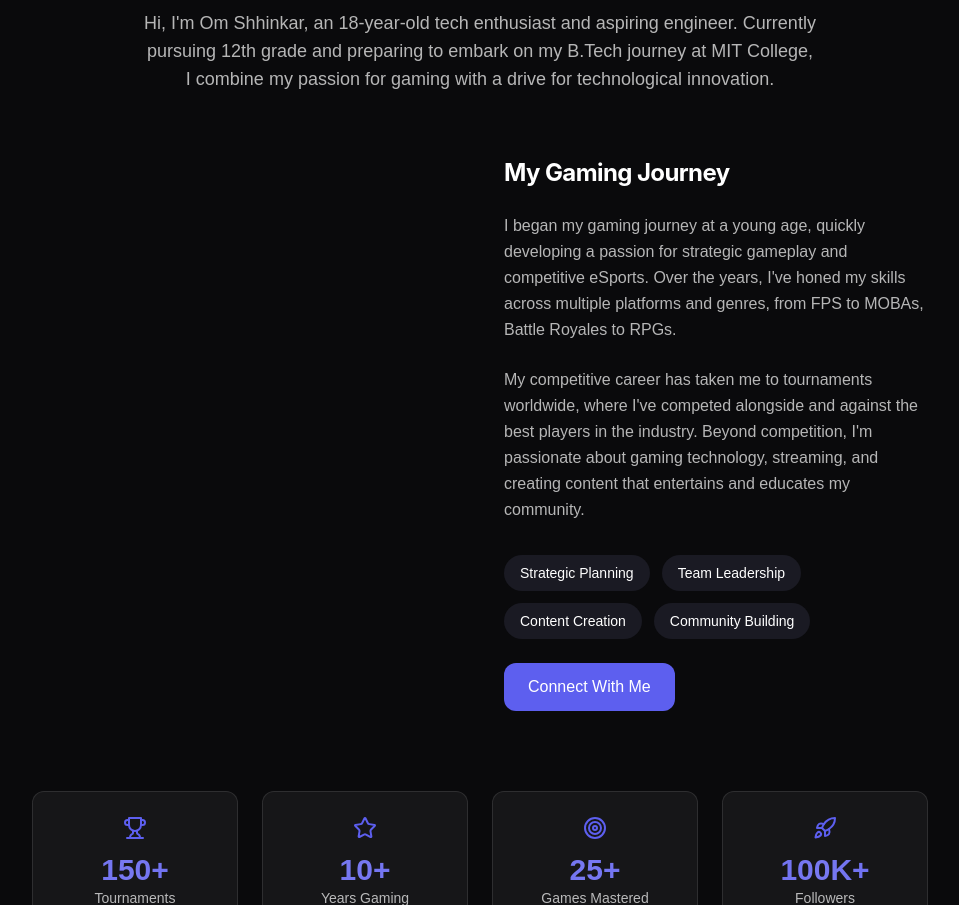
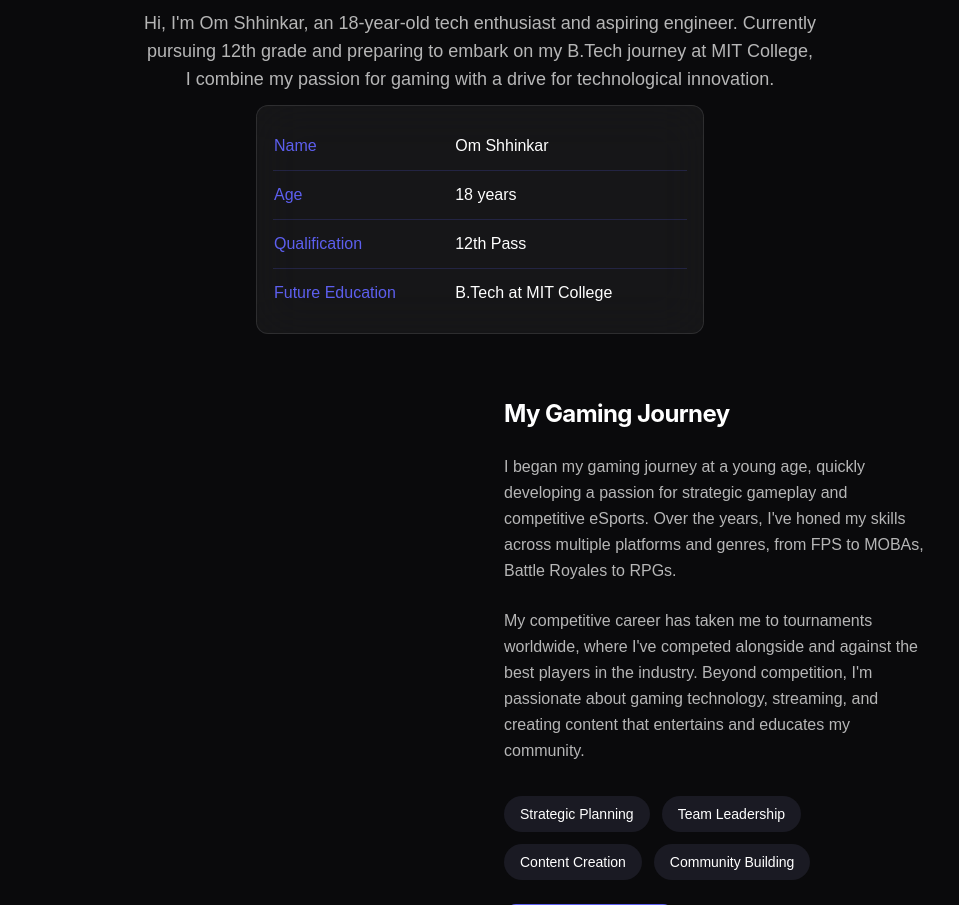
Before and after one commit to Om-Shinkar/gamerfolio-quest, a React (Vite) app: page / in a window 1280 px wide. Shown: the part 959-1864 px from the top of the page, without its empty margins (160-1119 px from the left). Built offline with nearby package versions, Linux system fonts and the light colour scheme; a web font is replaced by a local one.

Commit message:
Add introduction in About section
Add introduction as name: om shhinkar, age: 18 years, qualification: 12th pass and heading towards B.Tech from MIT college. in about session of this portfolio and make it into table format

```diff
--- a/src/components/About.tsx
+++ b/src/components/About.tsx
@@ -36,6 +36,30 @@ const About = () => {
           <p className="text-lg text-white/70 max-w-2xl mx-auto">
             Hi, I'm Om Shhinkar, an 18-year-old tech enthusiast and aspiring engineer. Currently pursuing 12th grade and preparing to embark on my B.Tech journey at MIT College, I combine my passion for gaming with a drive for technological innovation.
           </p>
+
+          {/* Profile Information Table */}
+          <div className="mt-8 max-w-md mx-auto glass-card p-4 rounded-xl">
+            <table className="w-full text-left">
+              <tbody>
+                <tr className="border-b border-gaming-accent/20">
+                  <td className="py-3 font-medium text-gaming-accent">Name</td>
+                  <td className="py-3 text-white">Om Shhinkar</td>
+                </tr>
+                <tr className="border-b border-gaming-accent/20">
+                  <td className="py-3 font-medium text-gaming-accent">Age</td>
+                  <td className="py-3 text-white">18 years</td>
+                </tr>
+                <tr className="border-b border-gaming-accent/20">
+                  <td className="py-3 font-medium text-gaming-accent">Qualification</td>
+                  <td className="py-3 text-white">12th Pass</td>
+                </tr>
+                <tr>
+                  <td className="py-3 font-medium text-gaming-accent">Future Education</td>
+                  <td className="py-3 text-white">B.Tech at MIT College</td>
+                </tr>
+              </tbody>
+            </table>
+          </div>
         </div>
 
         <div className="grid md:grid-cols-2 gap-12 items-center">
```
